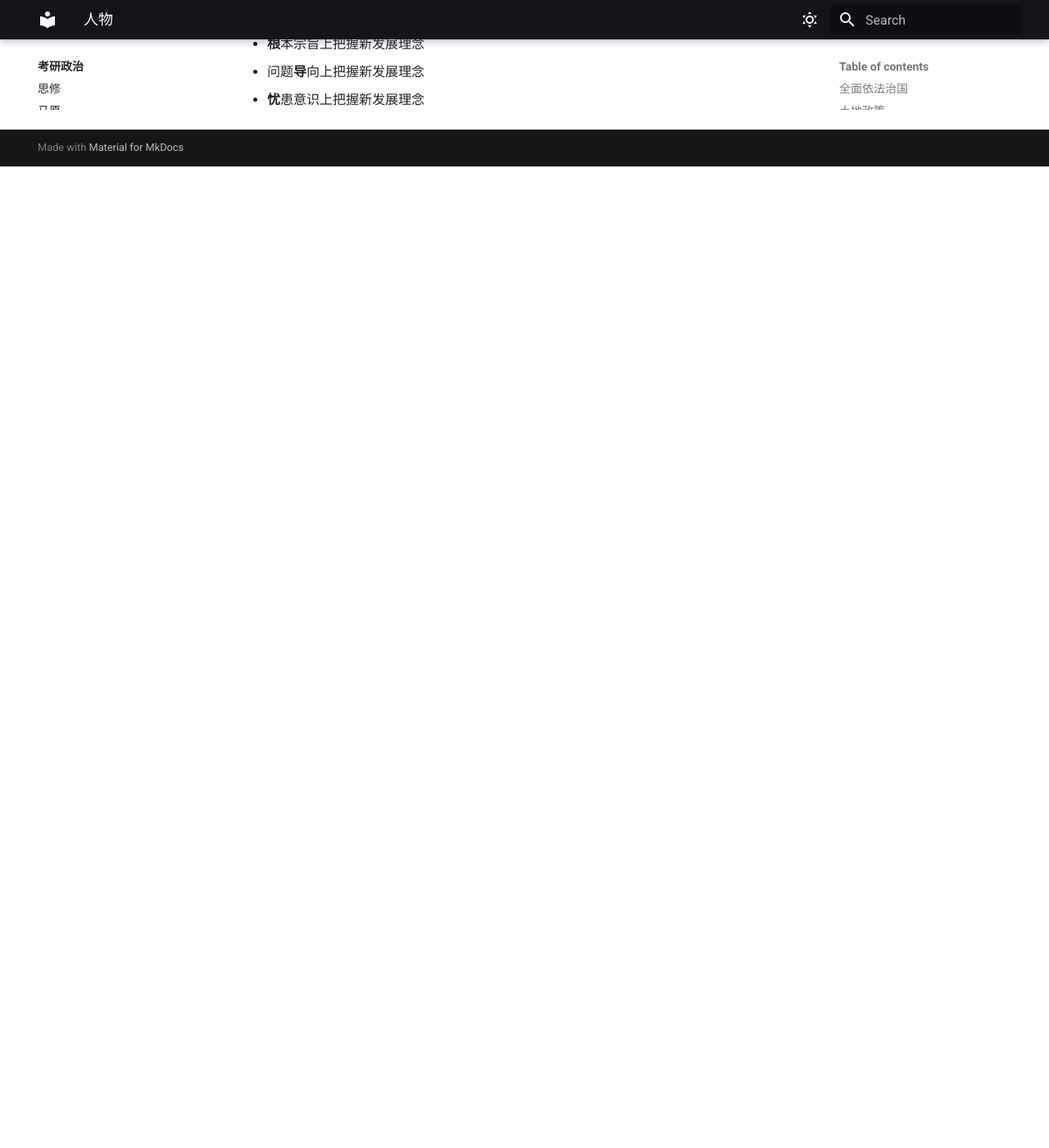
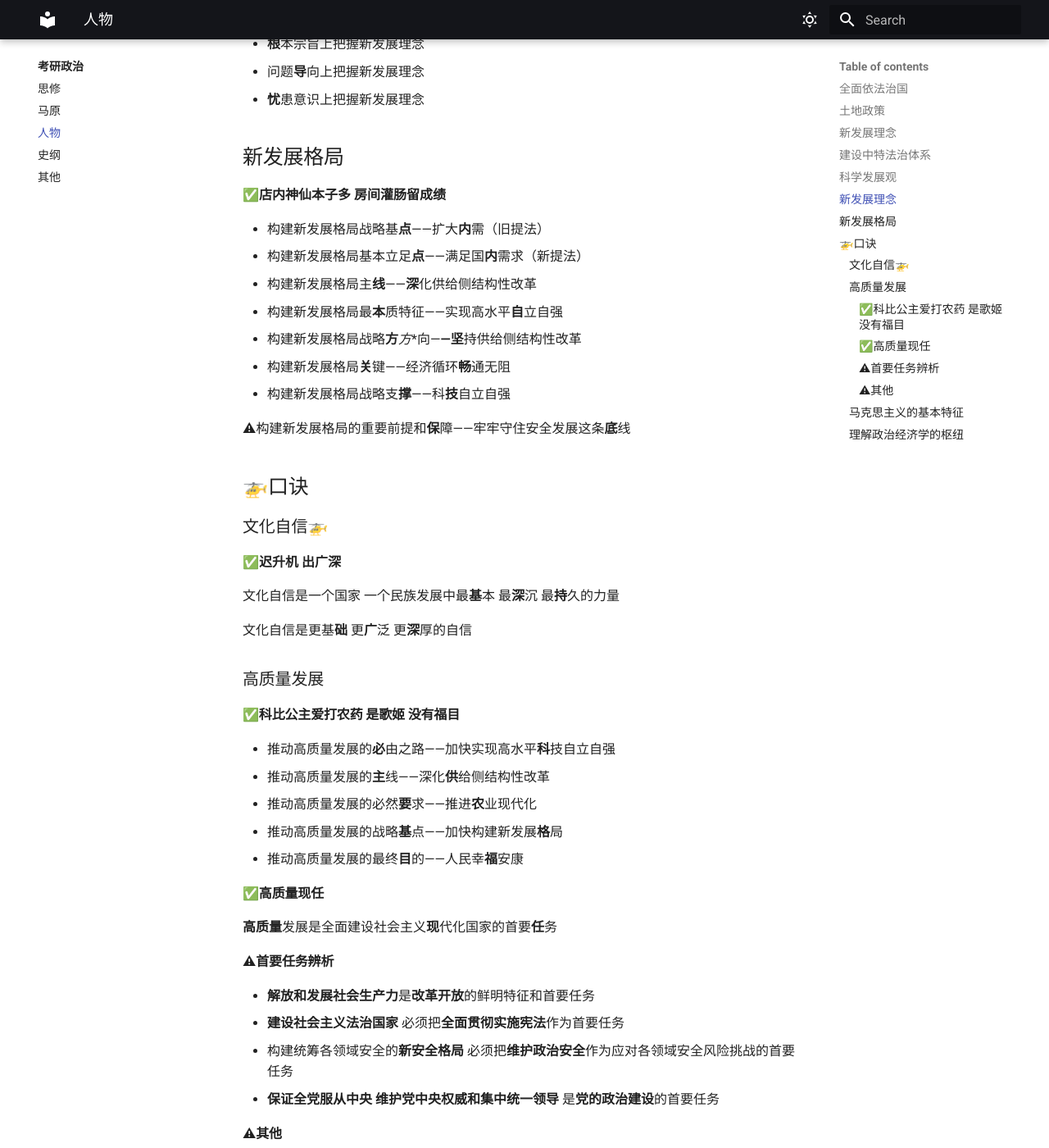
Before and after one commit to weiuou/blog, an MkDocs documentation site: the page built from docs/考研政治/人物.md, in a window 1280 px wide and 1400 px high, scrolled down 1708 px. Shown: the whole window at 82% size. Built offline with MkDocs 1.6.1 and Material for MkDocs 9.7.7, drawn with Linux system fonts in a browser that asks for light colours; before the commit the page ends 1911 px from its top, so only the background shows below that; some of the changed text lies outside the part shown.

Commit message:
新增：补全页面、完善人物部分

```diff
--- a/docs/考研政治/人物.md
+++ b/docs/考研政治/人物.md
@@ -45,3 +45,68 @@
 - **根**本宗旨上把握新发展理念
 - 问题**导**向上把握新发展理念
 - **忧**患意识上把握新发展理念
+## 新发展格局
+✅**店内神仙本子多 房间灌肠留成绩**
+
+- 构建新发展格局战略基**点**——扩大**内**需（旧提法）
+- 构建新发展格局基本立足**点**——满足国**内**需求（新提法）
+- 构建新发展格局主**线**——**深**化供给侧结构性改革
+- 构建新发展格局最**本**质特征——实现高水平**自**立自强
+- 构建新发展格局战略**方***方**向—**—坚**持供给侧结构性改革
+- 构建新发展格局**关**键——经济循环**畅**通无阻
+- 构建新发展格局战略支**撑**——科**技**自立自强
+
+⚠构建新发展格局的重要前提和**保**障——牢牢守住安全发展这条**底**线
+## 🚁口诀
+### 文化自信🚁
+✅**迟升机 出广深**
+
+文化自信是一个国家 一个民族发展中最**基**本 最**深**沉 最**持**久的力量
+
+文化自信是更基**础** 更**广**泛 更**深**厚的自信
+### 高质量发展
+#### ✅科比公主爱打农药 是歌姬 没有福目
+
+- 推动高质量发展的**必**由之路——加快实现高水平**科**技自立自强
+- 推动高质量发展的**主**线——深化**供**给侧结构性改革
+- 推动高质量发展的必然**要**求——推进**农**业现代化
+- 推动高质量发展的战略**基**点——加快构建新发展**格**局
+- 推动高质量发展的最终**目**的——人民幸**福**安康
+#### ✅高质量现任
+
+**高质量**发展是全面建设社会主义**现**代化国家的首要**任**务
+
+#### ⚠首要任务辨析
+
+- **解放和发展社会生产力**是**改革开放**的鲜明特征和首要任务
+- **建设社会主义法治国家** 必须把**全面贯彻实施宪法**作为首要任务
+- 构建统筹各领域安全的**新安全格局** 必须把**维护政治安全**作为应对各领域安全风险挑战的首要任务
+- **保证全党服从中央 维护党中央权威和集中统一领导** 是**党的政治建设**的首要任务
+
+#### ⚠其他
+
+- 党的二十大报告指出 推动经济社会发展**绿色化 低碳化**是实现高质量发展的**关键环节**
+- 推动高质量发展的**根本遵循**——**习近平经济思想**
+- 新时代我国**经济社会发展的鲜明主题**是**高质量发展**
+- 中国式现代化的**本质要求**是**高质量发展**
+- 新时代我国**经济发展的基本特征**：**由高速增长阶段转向高质量发展阶段**
+- 建设现**代化产业**体系，要坚持把**发展经济**的**着力点**放在**实体经济**上
+### 马克思主义的基本特征
+✅学人发贱
+
+- 科**学**
+- **人**民
+- **发**展
+- 实**践**
+
+⚠马克思主义的基本特征一句话概括：
+**科**学性与革**命**性的统一（**科命**）
+
+😭牢大想你了
+### 理解政治经济学的枢纽
+✅**牢二枢纽**
+
+理解政治经济学的**枢纽**：**劳**动**二**重性理论
+
+⚠辨析：
+马克思经济学说的核心内容和基石是：剩余价值理论
--- a/mkdocs.yml
+++ b/mkdocs.yml
@@ -37,3 +37,5 @@ nav:
     - 思修: 考研政治/思修.md
     - 马原: 考研政治/马原.md
     - 人物: 考研政治/人物.md
+    - 史纲: 考研政治/史纲.md
+    - 其他: 考研政治/其他.md
```
Also changed, not shown: docs/考研政治/其他.md (added, +2 -0 lines), docs/考研政治/史纲.md (added, +2 -0 lines).
